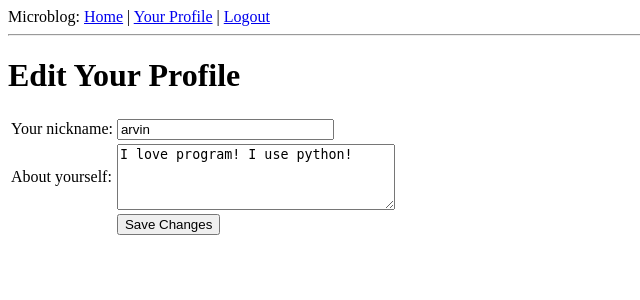
After one commit to Arvin-He/microblog, a Flask app: page /edit in a window 1280 px wide. The commit adds this page. Shown: the top 300 px of the page, without its empty margins (0-640 px from the left). Run offline with Flask 2, Linux system fonts and the light colour scheme; a user stored in the database is signed in; data comes from the database, SQL or seed files in the repository; both versions use the stored data as it was after the commit.

Commit message:
profile page and avatars

```diff
--- a/app/forms.py
+++ b/app/forms.py
@@ -1,8 +1,13 @@
 from flask_wtf import FlaskForm
-from wtforms import StringField, BooleanField
-from wtforms.validators import DataRequired
+from wtforms import StringField, BooleanField, TextAreaField
+from wtforms.validators import DataRequired, Length
 
 
 class LoginForm(FlaskForm):
     openid = StringField('openid', validators=[DataRequired()])
     remember_me = BooleanField('remember_me', default=False)
+
+
+class EditForm(FlaskForm):
+    nickname = StringField("nickname", validators=[DataRequired()])
+    about_me = TextAreaField("about_me", validators=[Length(min=0, max=140)])
--- a/app/models.py
+++ b/app/models.py
@@ -11,6 +11,8 @@ class User(UserMixin, db.Model):
     email = db.Column(db.String(120), index=True, unique=True)
     # role = db.Column(db.SmallInteger, default=ROLE_USER)
     posts = db.relationship('Post', backref='author', lazy='dynamic')
+    about_me = db.Column(db.String(140))
+    last_seen = db.Column(db.DateTime)
 
     def avatar(self, size):
         return 'http://www.gravatar.com/avatar/%s?d=mm&s=%d' % (
--- /dev/null
+++ b/app/templates/edit.html
@@ -0,0 +1,23 @@
+<!--extend base layout -->
+{%  extends "base.html" %}
+
+{% block content %}
+    <h1>Edit Your Profile</h1>
+    <Form action="" method="post" name="edit">
+        {{form.hidden_tag()}}
+        <table>
+            <tr>
+                <td>Your nickname:</td>
+                <td>{{ form.nickname(size=24) }}</td>
+            </tr>
+            <tr>
+                <td>About yourself:</td>
+                <td>{{ form.about_me(cols=32, rows=4) }}</td>
+            </tr>
+            <tr>
+                <td></td>
+                <td><input type="submit" value="Save Changes"></td>
+            </tr>
+        </table>
+    </Form>
+{% endblock %}
--- a/app/views.py
+++ b/app/views.py
@@ -1,9 +1,9 @@
 from flask import render_template, flash, redirect, session, url_for, request, g
-from flask_login import login_user, logout_user, current_user, login_required, current_user
-
+from flask_login import login_user, logout_user, login_required, current_user
+from datetime import datetime
 from app import app, db
 from app import lm, oid
-from .forms import LoginForm
+from .forms import LoginForm, EditForm
 from .models import User
 
 
@@ -44,7 +44,7 @@ def login():
         user = User.query.filter_by(nickname=form.openid.data).first()
         login_user(user, form.remember_me.data)
         return redirect(url_for('index'))
-        return oid.try_login(form.openid.data, ask_for=['nickname', 'email'])
+        # return oid.try_login(form.openid.data, ask_for=['nickname', 'email'])
     return render_template('login.html',
                            title='Sign In',
                            form=form,
@@ -54,7 +54,10 @@ def login():
 @app.before_request
 def before_request():
     g.user = current_user
-
+    if g.user.is_authenticated:
+        g.user.last_seen = datetime.utcnow()
+        db.session.add(g.user)
+        db.session.commit()
 
 @oid.after_login
 def after_login(resp):
@@ -97,3 +100,19 @@ def user(nickname):
     return render_template('user.html',
                            user=user,
                            posts=posts)
+
+@app.route("/edit", methods=["GET", "POST"])
+@login_required
+def edit():
+    form = EditForm()
+    if form.validate_on_submit():
+        g.user.nickname = form.nickname.data
+        g.user.about_me = form.about_me.data
+        db.session.add(g.user)
+        db.session.commit()
+        flash("Your changes have been saved.")
+        return redirect(url_for("edit"))
+    else:
+        form.nickname.data = g.user.nickname
+        form.about_me.data = g.user.about_me
+    return render_template("edit.html", form=form)
```
Also changed, not shown: app/templates/post.html (+5 -10 lines), app/templates/user.html (+7 -6 lines), db_repository/versions/003_migration.py (added, +31 -0 lines), app.db.
